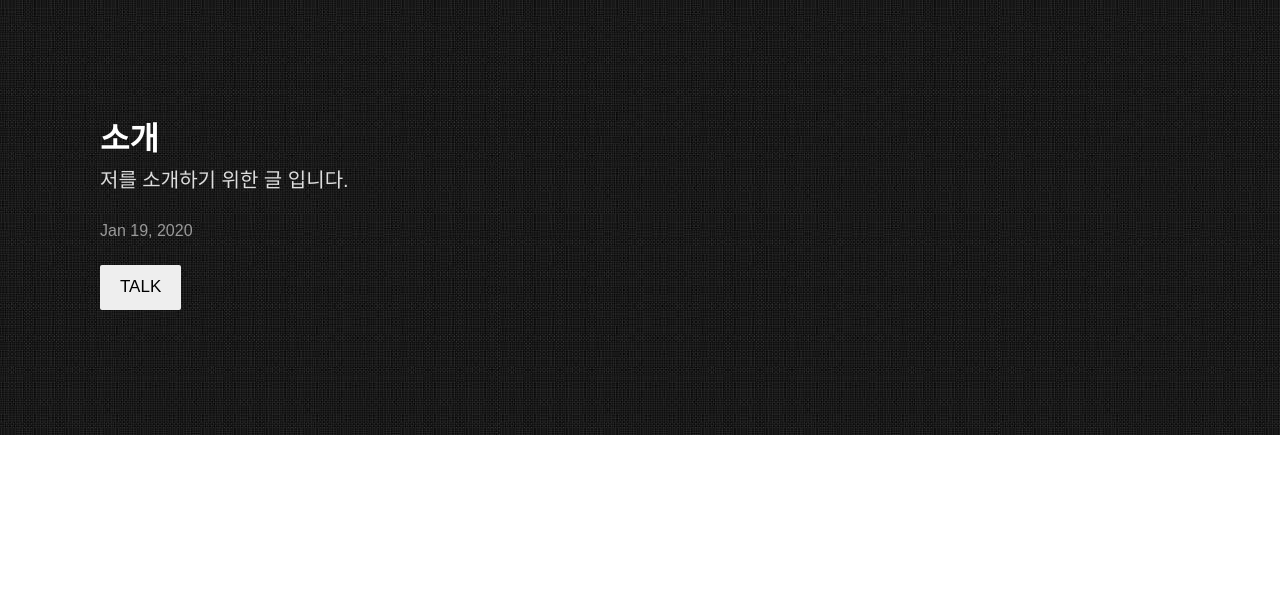
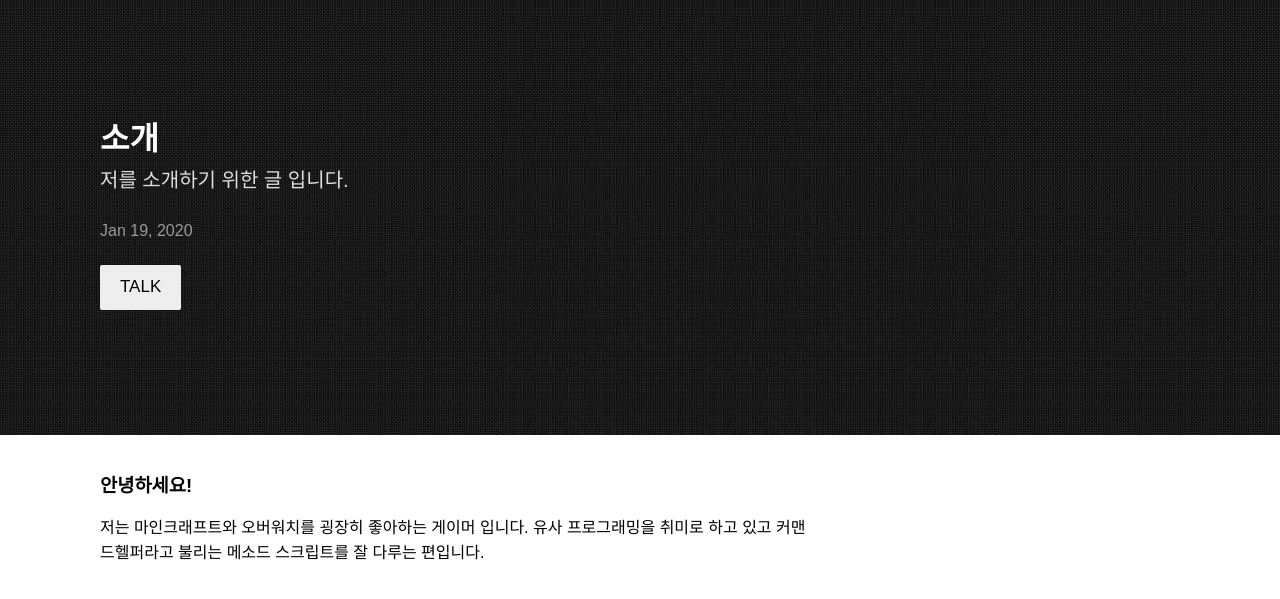
Before and after one commit to dueilee0/dueilee0.github.io, a Jekyll site: the page built from _posts/2020-01-19-소개.markdown, in a window 1280 px wide. Shown: the top 599 px of the page. Built offline with Jekyll 4.4.1, drawn with Linux system fonts in a browser that asks for light colours; some web fonts are replaced.

Commit message:
Update 2020-01-19-소개.markdown

```diff
--- a/_posts/2020-01-19-소개.markdown
+++ b/_posts/2020-01-19-소개.markdown
@@ -5,3 +5,7 @@ description: 저를 소개하기 위한 글 입니다.
 date:   2020-01-19 10:15:06
 categories: TALK
 ---
+
+### 안녕하세요!
+저는 마인크래프트와 오버워치를 굉장히 좋아하는 게이머 입니다.
+유사 프로그래밍을 취미로 하고 있고 커맨드헬퍼라고 불리는 메소드 스크립트를 잘 다루는 편입니다.
```
